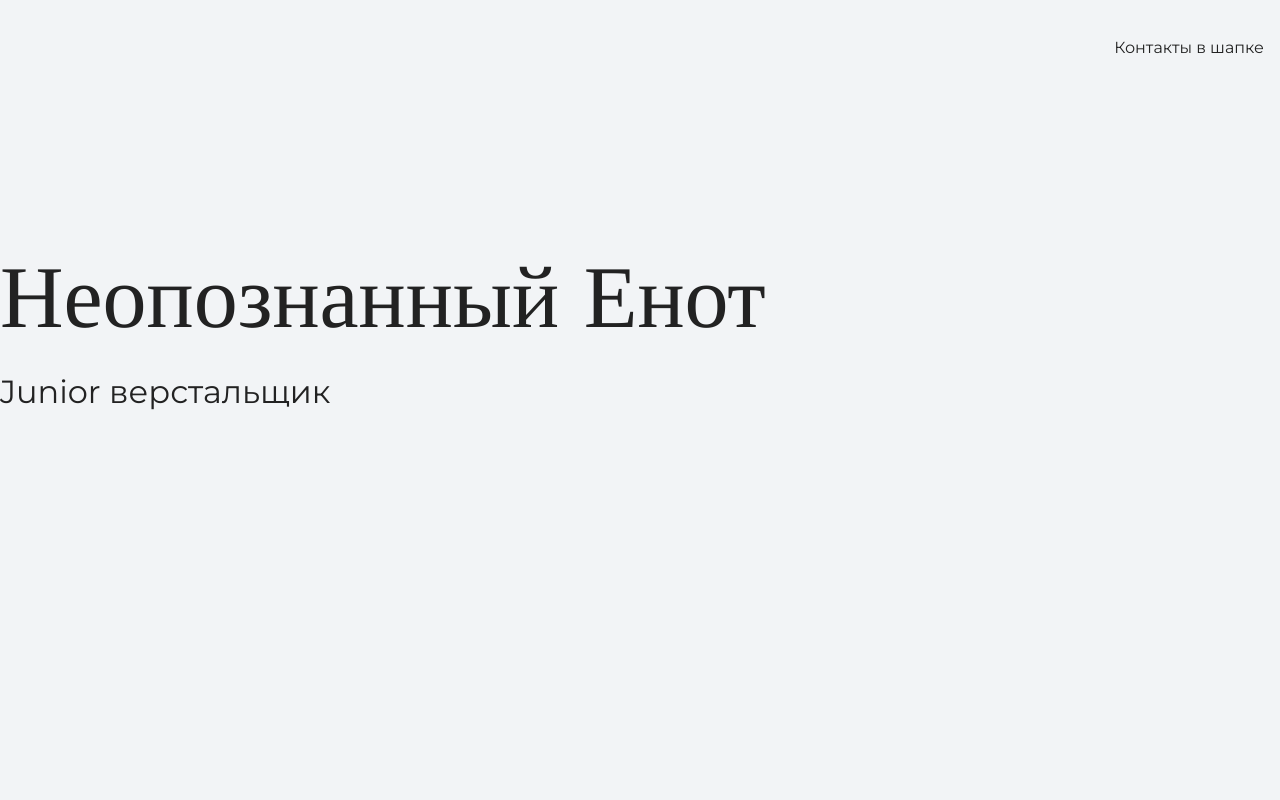
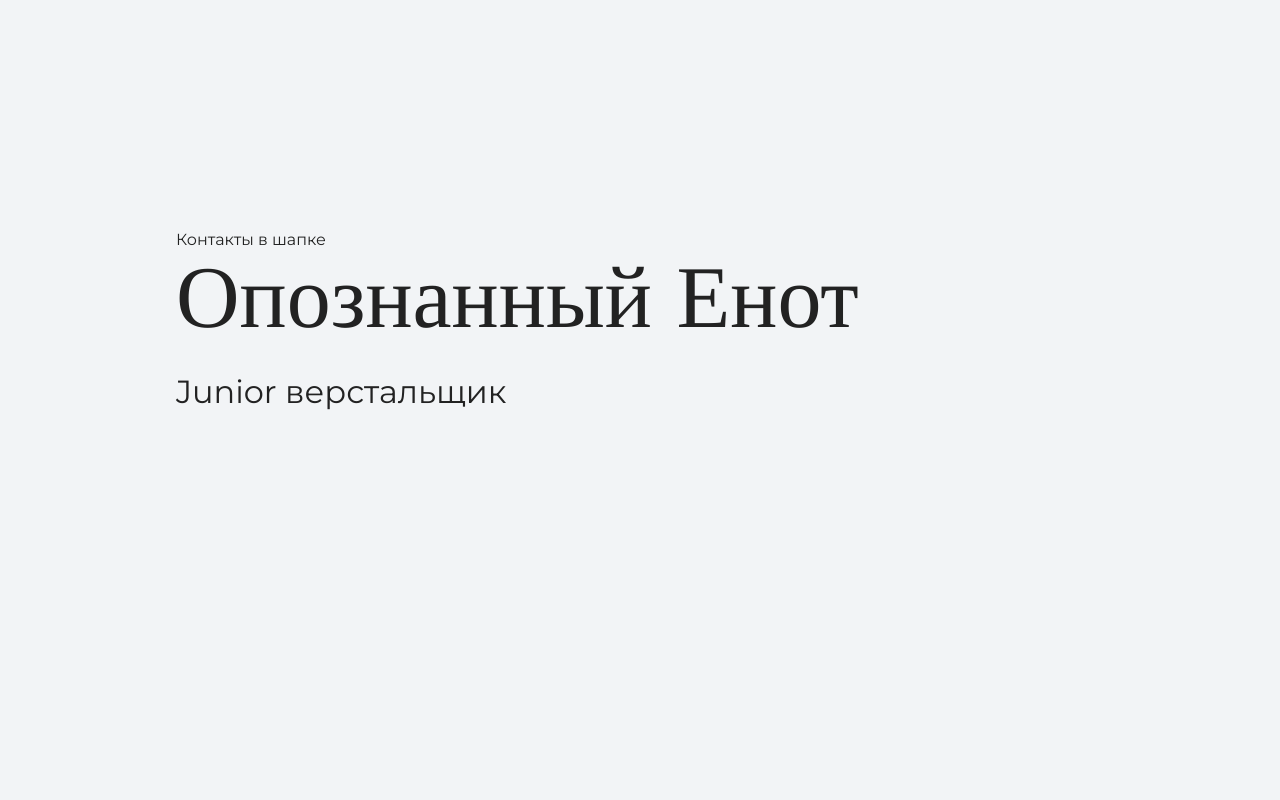
Before and after one commit to Ovsyannicova/my-site, a plain HTML site: page index.html in a window 1280 px wide. Shown: the top 800 px of the page. Drawn offline with nearby package versions, Linux system fonts and the light colour scheme.

Commit message:
добавила диф

```diff
--- a/index.html
+++ b/index.html
@@ -5,20 +5,22 @@
     <link rel="stylesheet" href="style.css">
     <title>Портфолио Junior верстальщика</title>
 </head>
-  <link href="https://fonts.googleapis.com/css?family=Montserrat:400,500,700|Old+Standard+TT&display=swap&subset=cyrillic" rel="stylesheet">
+<link href="https://fonts.googleapis.com/css?family=Montserrat:400,500,700|Old+Standard+TT&display=swap&subset=cyrillic"
+    rel="stylesheet">
+
 <body>
-    <header class="page-header">
     <div class="container">
-        Контакты в шапке
+        <header class="page-header"></header>
+            <div class="">Контакты в шапке </div>
         </header>
 
         <section class="hero-image">
-      <h1 class="heading">Неопознанный Енот</h1>
+            <h1 class="heading">Опознанный Енот</h1>
             <p>Junior верстальщик</p>
         </section>
 
         <section class="intro">
-      <h2 class="subheading">Давайте познакомимся</h2>
+            <h2 class="subheading"> Давайте познакомимся</h2>
             <h3>Пара слов о себе</h3>
             <p>Текст с парой слов о себе.</p>
             <h3>Чем могу быть полезен</h3>
@@ -37,7 +39,8 @@
 
         <footer class="page-footer">
             Контакты в подвале
+        </footer>
     </div>
-    </footer>
 </body>
+
 </html>
```
Also changed, not shown: 1 other file. Lines whose indentation alone changed are shown as unchanged.
